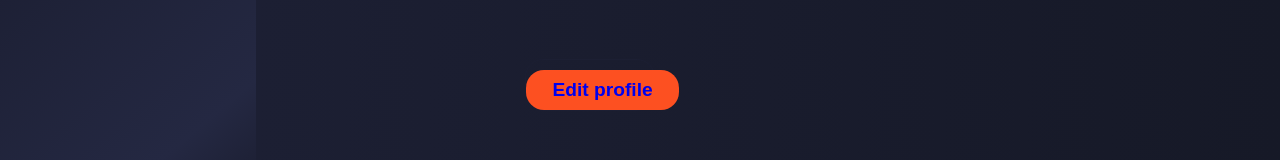
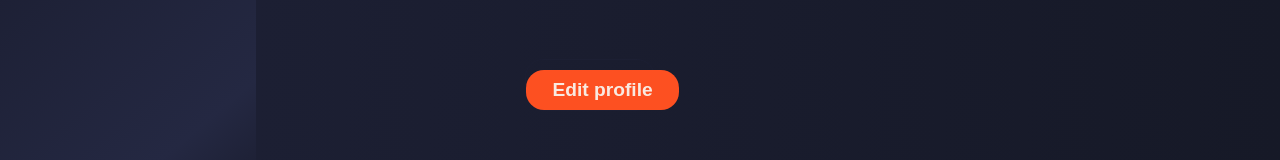
Before and after one commit to danillo-expedito/trybetunes-vite-ts, a React (Vite) app: page /profile in a window 1280 px wide. Shown: the part 517-677 px from the top of the page. Built offline with nearby package versions, Linux system fonts and the light colour scheme.

Commit message:
fix: change the a element to a navigate logic

```diff
--- a/src/pages/profile/index.tsx
+++ b/src/pages/profile/index.tsx
@@ -145,10 +145,10 @@ function Profile() {
                   </button>
                 )
                   : (
-                    <button>
-                      <a href="/profile/edit">
-                        Edit profile
-                      </a>
+                    <button
+                      onClick={ () => navigate('/profile/edit') }
+                    >
+                      Edit profile
                     </button>)}
               </div>
             </div>
```
